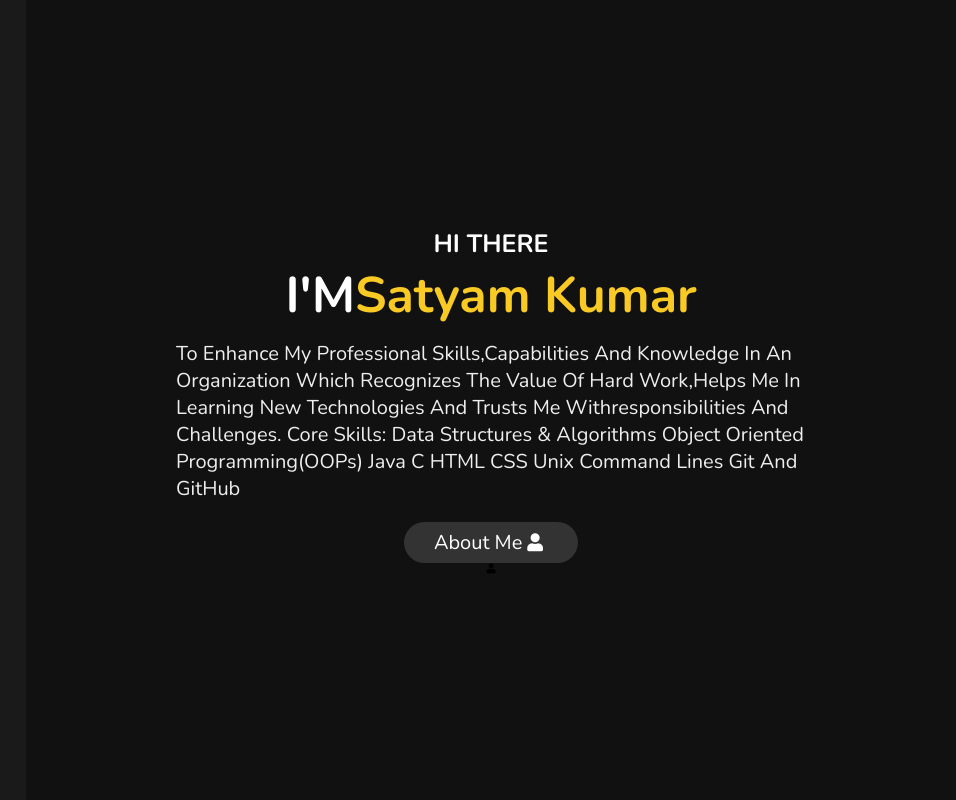
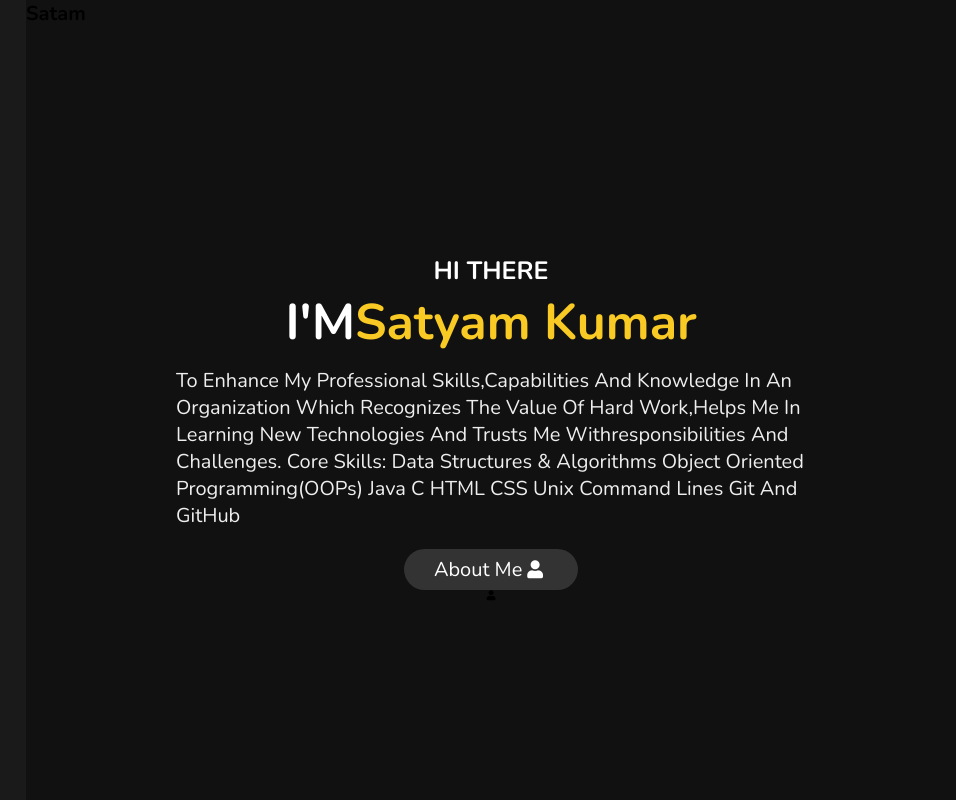
Before and after one commit to Satyamkarn8348/Final-Year-Project, a plain HTML site: page index.html in a window 1280 px wide. Shown: the top 800 px of the page, 324-1280 px from the left. Drawn offline with nearby package versions, Linux system fonts and the light colour scheme; files whose address does not match are found by name.

Commit message:
Added h1 tag in index.html

```diff
--- a/index.html
+++ b/index.html
@@ -12,7 +12,7 @@
 	<link rel="stylesheet" href="style.css">
 </head>
 <body>
-
+<h1>Satam</h1>
 <!--header section starts-->
 
 <header>
```
